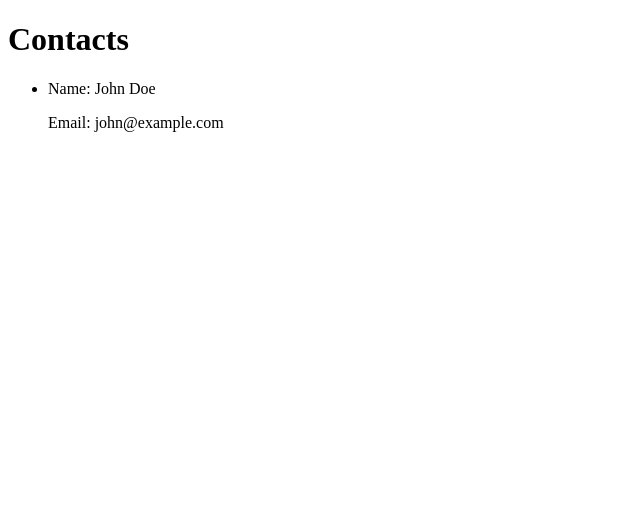
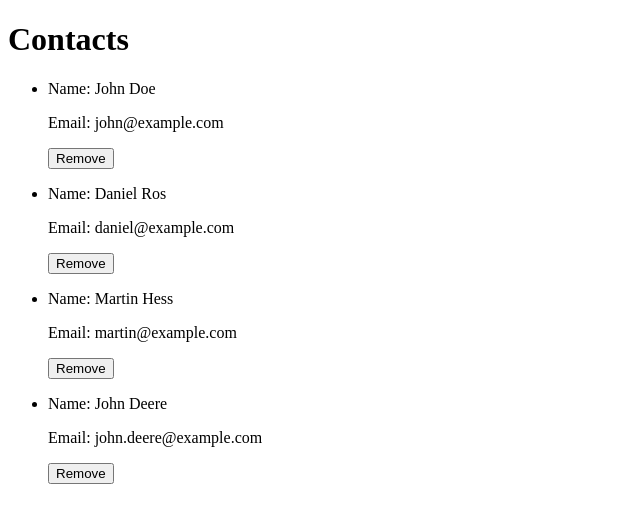
Before and after one commit to ikokyns/vivify-academy-angular, an Angular app: page / in a window 1280 px wide. Shown: the top 522 px of the page, without its empty margins (0-640 px from the left). Built offline with nearby package versions, Linux system fonts and the light colour scheme.

Commit message:
Commit 8 - Remove contact from list

```diff
--- a/src/app/contacts/contacts.component.html
+++ b/src/app/contacts/contacts.component.html
@@ -1,12 +1,13 @@
 <h1>Contacts</h1>
 
 <ul *ngFor="let contact of contacts">
-  <li *ngIf="contact.firstName == 'John' && contact.lastName == 'Doe'">
+  <li>
     <p>
       Name: {{ contact.firstName }} {{ contact.lastName }}
     </p>
     <p>
       Email: {{ contact.email }}
     </p>
+    <button (click)="remove(contact)">Remove</button>
   </li>
 </ul>
--- a/src/app/contacts/contacts.component.ts
+++ b/src/app/contacts/contacts.component.ts
@@ -33,4 +33,9 @@ export class ContactsComponent {
     ];
   }
 
+  remove(contact) {
+    const index = this.contacts.indexOf(contact);
+    this.contacts.splice(index, 1);
+  }
+
 }
```
